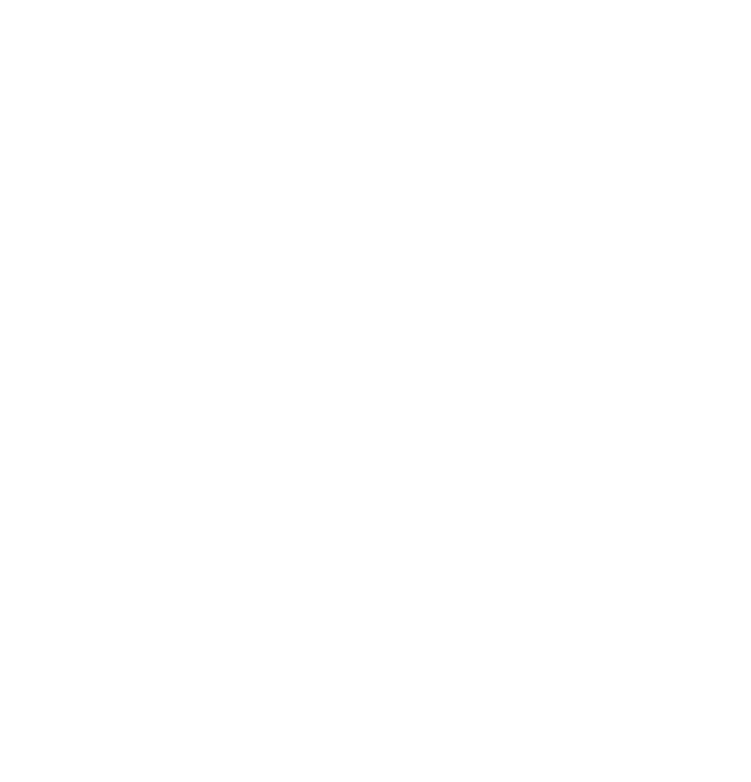
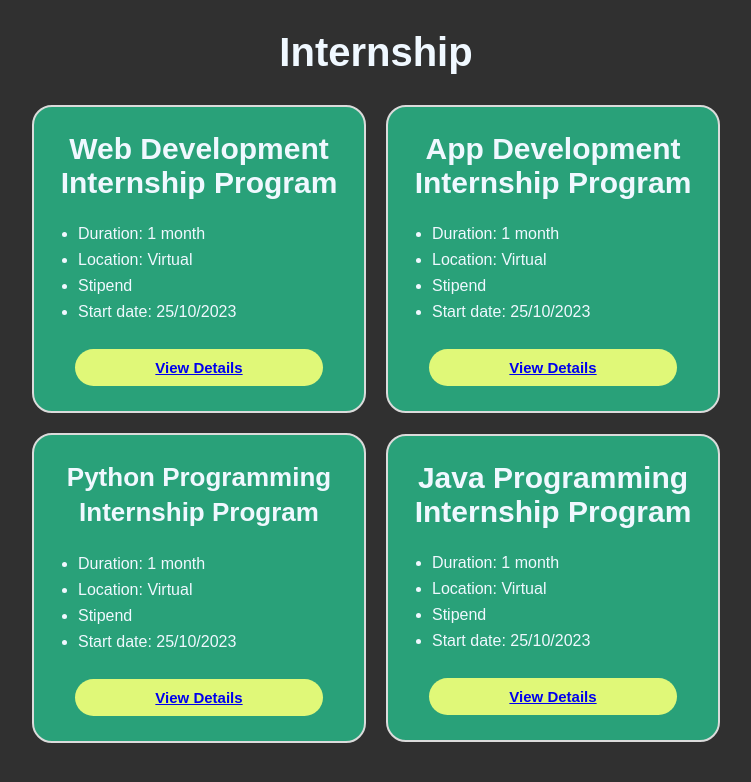
Before and after one commit to AtulSinghAtul/VaultofCodes, a plain HTML site: page Assignment2/index.html in a window 1280 px wide. Shown: the whole page, without its empty margins (264-1015 px from the left). Drawn offline with Linux system fonts and the light colour scheme.

Commit message:
Assignment 2 done

```diff
--- a/Assignment2/index.html
+++ b/Assignment2/index.html
@@ -6,5 +6,93 @@
     <title>Document</title>
     <link rel="stylesheet" href="style.css" />
   </head>
-  <body></body>
+  <body>
+    <div id="wrapper">
+      <h1>Internship</h1>
+      <div class="course-container">
+        <div class="course-1-box">
+          <div class="course-1">
+            <h2 class="course-1-heading">Web Development Internship Program</h2>
+            <ul>
+              <li>Duration: 1 month</li>
+              <li>Location: Virtual</li>
+              <li>Stipend</li>
+              <li>Start date: 25/10/2023</li>
+            </ul>
+          </div>
+
+          <button>
+            <a
+              href="https://github.com/AtulSinghAtul/Study-Notion-Project?tab=readme-ov-file"
+              target="_blank"
+              >View Details</a
+            >
+          </button>
+        </div>
+        <div class="course-2-box">
+          <div class="course-2">
+            <h2 class="course-2-heading">App Development Internship Program</h2>
+            <ul>
+              <li>Duration: 1 month</li>
+              <li>Location: Virtual</li>
+              <li>Stipend</li>
+              <li>Start date: 25/10/2023</li>
+            </ul>
+          </div>
+
+          <button>
+            <a
+              href="https://study-notion-made-by-atul-singh.netlify.app/"
+              target="_blank"
+              >View Details</a
+            >
+          </button>
+        </div>
+
+        <div class="course-3-box">
+          <div class="course-3">
+            <h2 class="course-3-heading">
+              Python Programming Internship Program
+            </h2>
+            <ul>
+              <li>Duration: 1 month</li>
+              <li>Location: Virtual</li>
+              <li>Stipend</li>
+              <li>Start date: 25/10/2023</li>
+            </ul>
+          </div>
+
+          <button>
+            <a
+              href="https://study-notion-made-by-atul-singh.netlify.app/"
+              target="_blank"
+              >View Details</a
+            >
+          </button>
+        </div>
+
+        <div class="course-4-box">
+          <div class="course-4">
+            <h2 class="course-4-heading">
+              Java Programming Internship Program
+            </h2>
+            <ul>
+              <li>Duration: 1 month</li>
+              <li>Location: Virtual</li>
+              <li>Stipend</li>
+              <li>Start date: 25/10/2023</li>
+            </ul>
+          </div>
+
+          <button>
+            <a
+              href="https://study-notion-made-by-atul-singh.netlify.app/"
+              target="_blank"
+              >View Details</a
+            >
+          </button>
+        </div>
+      </div>
+    </div>
+  </body>
 </html>
--- a/Assignment2/style.css
+++ b/Assignment2/style.css
@@ -0,0 +1,93 @@
+* {
+  margin: 0;
+  padding: 0;
+  box-sizing: border-box;
+}
+
+#wrapper {
+  display: flex;
+  flex-direction: column;
+
+  justify-content: flex-start;
+  align-items: center;
+  width: 100vw;
+  height: 100vh;
+  background-color: #303030;
+  color: aliceblue;
+  padding-bottom: 20px;
+}
+h1 {
+  margin-top: 30px;
+  font-size: 40px;
+  font-family: sans-serif;
+}
+.course-container {
+  display: flex;
+  flex-wrap: wrap;
+  justify-content: center;
+  align-items: center;
+  gap: 20px;
+  margin-top: 30px;
+  max-width: 800px;
+}
+.course-1-box,
+.course-2-box,
+.course-3-box,
+.course-4-box {
+  display: flex;
+  flex-direction: column;
+  justify-content: center;
+  align-items: center;
+
+  background-color: rgba(37, 254, 182, 0.552);
+  height: fit-content;
+  font-family: sans-serif;
+  border: 2px solid rgb(219, 219, 219);
+  border-radius: 20px;
+  padding: 25px;
+}
+.course-3-box > .course-3 > h2 {
+  font-size: 26px;
+  line-height: 35px;
+}
+
+.course-1,
+.course-2,
+.course-3,
+.course-4 {
+  display: flex;
+  flex-direction: column;
+  justify-content: center;
+  align-items: flex-start;
+  width: fit-content;
+  margin-bottom: 20px;
+}
+h2 {
+  text-align: center;
+
+  width: 280px;
+  font-size: 30px;
+  margin-bottom: 10px;
+}
+ul {
+  margin-top: 15px;
+  margin-left: 19px;
+}
+ul > li {
+  margin-bottom: 8px;
+}
+button {
+  border: none;
+  outline: none;
+  padding: 10px 80px;
+  border-radius: 20px;
+  background-color: rgb(224, 248, 120);
+  color: #4e4c4c;
+  font-size: 15px;
+  font-weight: 600;
+  cursor: pointer;
+}
+button:hover {
+  background-color: #fff;
+  transition: 0.5s;
+}
```
